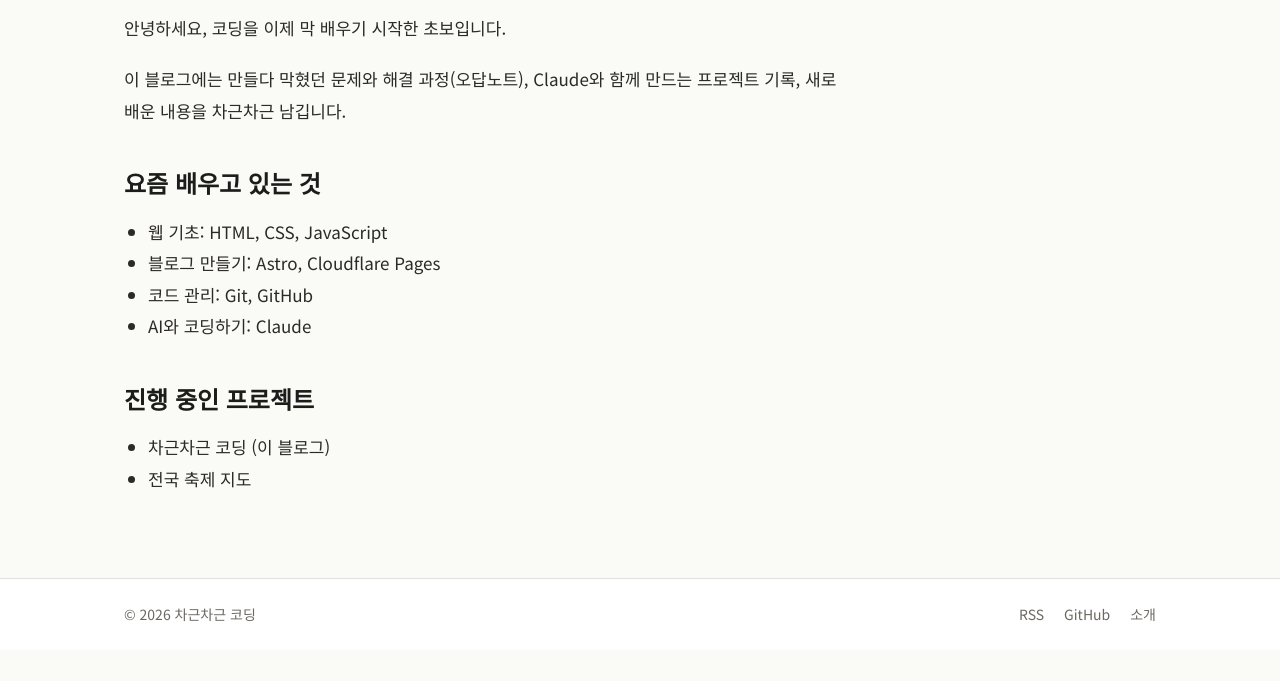
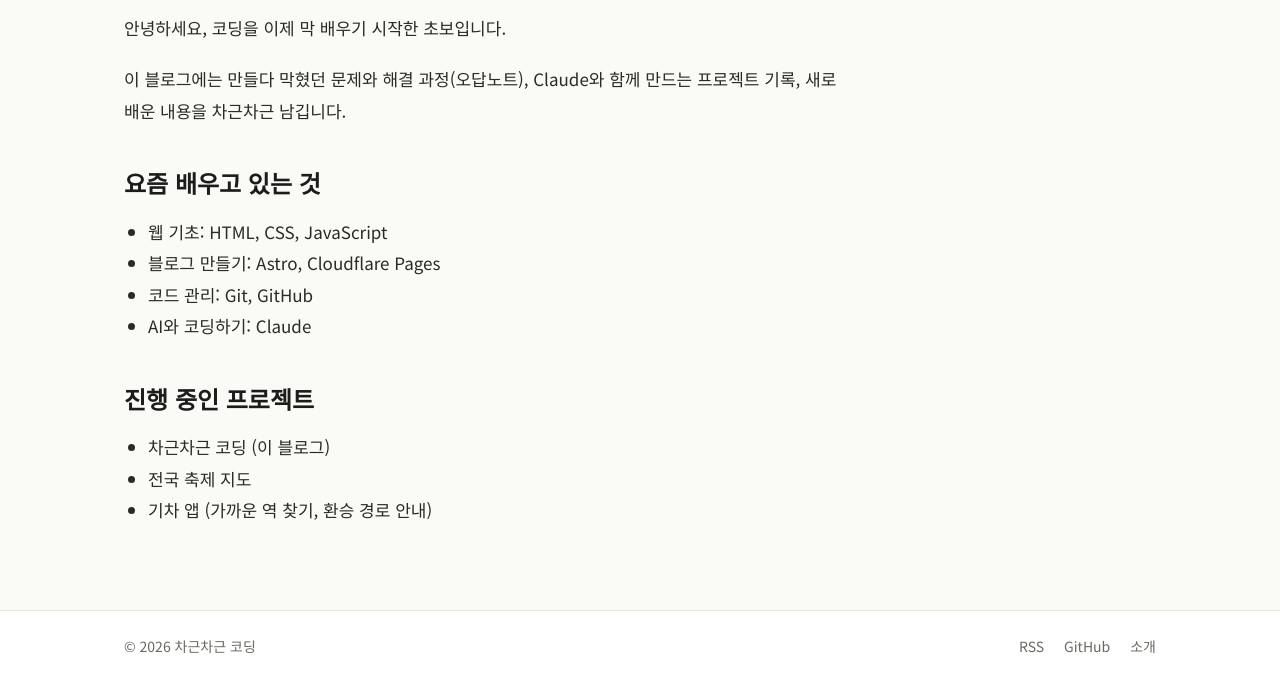
Before and after one commit to woony5231/step-by-code, an Astro site: page /about in a window 1280 px wide. Shown: the part 193-874 px from the top of the page. Before the commit the page ends 843 px from the top, so only its background shows below. Built offline with nearby package versions, Linux system fonts and the light colour scheme; Astro itself is replaced by a stand-in of ours.

Commit message:
소개 페이지: 진행 중인 프로젝트에 기차 앱 추가
Co-Authored-By: Claude Opus 5.5 <noreply@anthropic.com>

```diff
--- a/src/pages/about.astro
+++ b/src/pages/about.astro
@@ -18,6 +18,7 @@ import BaseLayout from '../layouts/BaseLayout.astro';
       <ul>
         <li>차근차근 코딩 (이 블로그)</li>
         <li>전국 축제 지도</li>
+        <li>기차 앱 (가까운 역 찾기, 환승 경로 안내)</li>
       </ul>
     </div>
   </div>
```
